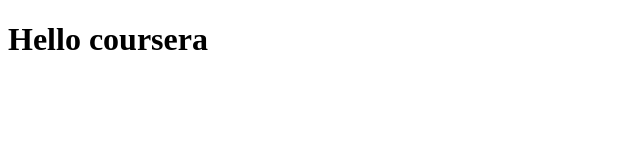
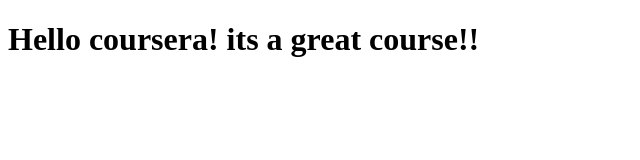
Before and after one commit to KLishi/coursera-test, a plain HTML site: page site/index.html in a window 1280 px wide. Shown: the whole page, without its empty margins (0-640 px from the left). Drawn offline with Linux system fonts and the light colour scheme.

Commit message:
small addition to our page content

```diff
--- a/site/index.html
+++ b/site/index.html
@@ -4,6 +4,6 @@
 	<title>Hello  coursera</title>
 </head>
 <body>
-<h1>Hello coursera </h1>
+<h1>Hello coursera! its a great course!! </h1>
 </body>
 </html>
```
